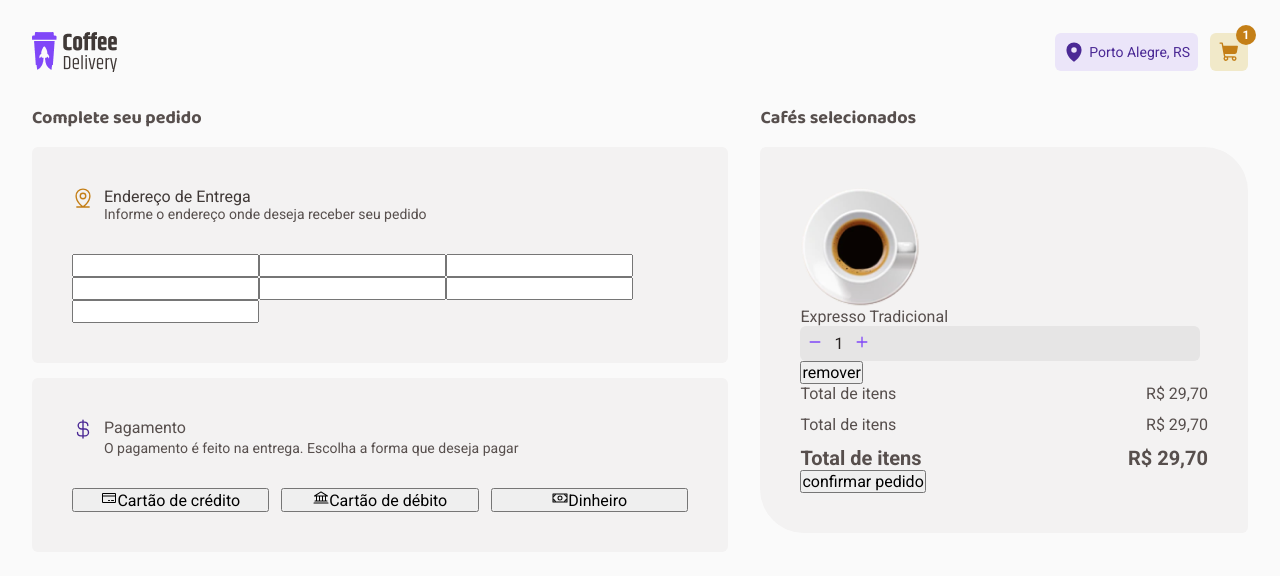
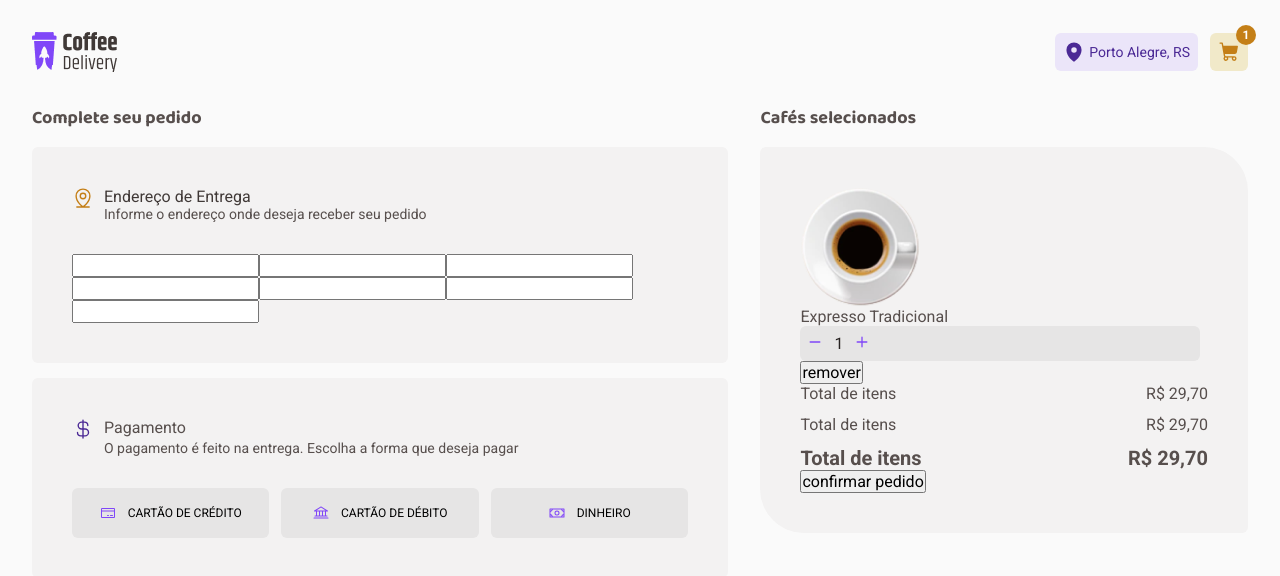
Before and after one commit to EllenBessa/coffee-delivery, a React (Vite) app: page /checkout in a window 1280 px wide. Shown: the top 576 px of the page. Built offline with nearby package versions, Linux system fonts and the light colour scheme.

Commit message:
feat: :lipstick: Estilização do componente PaymentMethodButton

```diff
--- a/src/pages/Checkout/components/PaymentMethodButton/index.tsx
+++ b/src/pages/Checkout/components/PaymentMethodButton/index.tsx
@@ -1,6 +1,8 @@
 import { ReactElement } from "react";
 
 import { Bank, CreditCard, Money } from "@phosphor-icons/react";
+
+import { PaymentMethodButtonStyling } from "./styles";
 
 type PaymentMethod = "credit" | "debit" | "money";
 
@@ -35,9 +37,9 @@ export function PaymentMethodButton({
   paymentMethod
 }: PaymentMethodsButtonProps) {
   return (
-    <button type="button">
+    <PaymentMethodButtonStyling type="button">
       {buttonVariant[paymentMethod].icon}
       {buttonVariant[paymentMethod].text}
-    </button>
+    </PaymentMethodButtonStyling>
   );
 }
--- /dev/null
+++ b/src/pages/Checkout/components/PaymentMethodButton/styles.ts
@@ -0,0 +1,35 @@
+import { styled } from "styled-components";
+
+export const PaymentMethodButtonStyling = styled.button`
+  padding: 1rem;
+
+  border: 0;
+  border-radius: 6px;
+  border: 1px solid transparent;
+  background: ${(props) => props.theme["base-button"]};
+  font-family: "Roboto", sans-serif;
+  font-size: 0.75rem;
+  text-transform: uppercase;
+
+  display: flex;
+  align-items: center;
+  justify-content: center;
+  gap: 0.75rem;
+
+  cursor: pointer;
+  transition: 0.2s;
+
+  &:hover {
+    background: ${(props) => props.theme["base-hover"]};
+  }
+
+  &:focus {
+    outline: 0;
+    box-shadow: 0 0 0 1px ${(props) => props.theme.purple};
+    background: ${(props) => props.theme["purple-light"]};
+  }
+
+  svg {
+    color: ${(props) => props.theme.purple};
+  }
+`;
```
